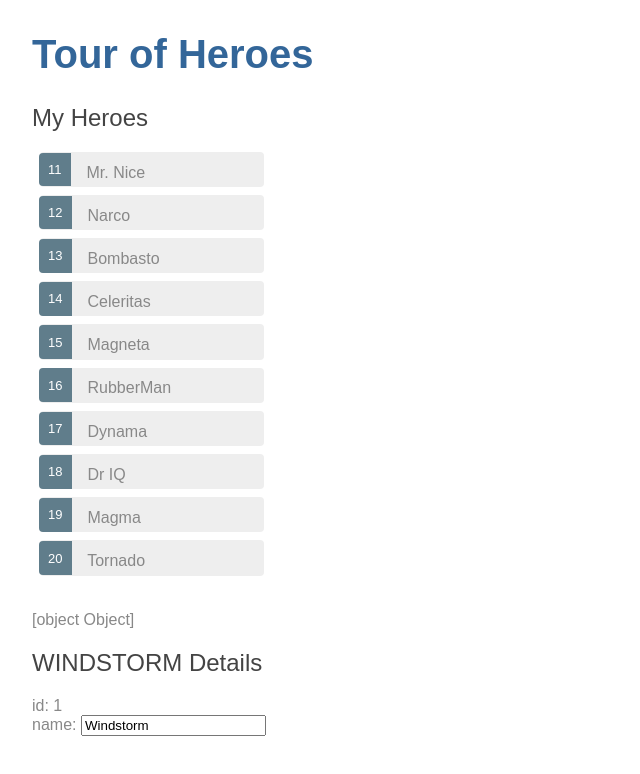
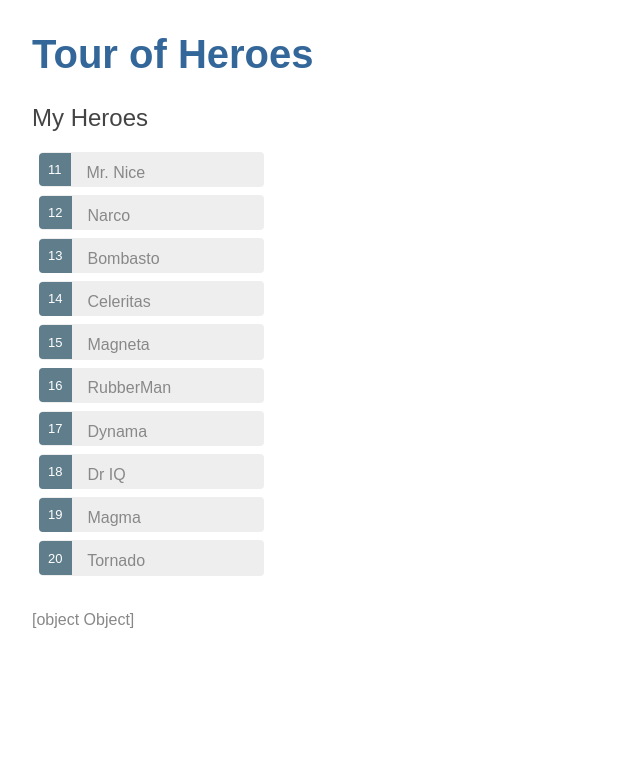
Before and after one commit to squeme/tour-of-heroes, an Angular app in the folder angular-tour-of-heroes/: page / in a window 1280 px wide. Shown: the top 774 px of the page, without its empty margins (0-640 px from the left). Built offline with nearby package versions, Linux system fonts and the light colour scheme.

Commit message:
ngIf y class

```diff
--- a/angular-tour-of-heroes/src/app/heroes/heroes.component.html
+++ b/angular-tour-of-heroes/src/app/heroes/heroes.component.html
@@ -1,16 +1,18 @@
 <h2>My Heroes</h2>
 <ul class="heroes">
-    <li *ngFor="let hero of heroes" (click)="onSelect(hero)">
-        <span class="badge">{{hero.id}}</span>
-        {{hero.name}}
-    </li>
+  <li *ngFor="let hero of heroes" [class.selected]="hero === selectedHero" (click)="onSelect(hero)">
+    <span class="badge">{{hero.id}}</span>
+    {{hero.name}}
+  </li>
 </ul>
 {{hero}}
-<h2>{{ hero.name | uppercase }} Details</h2>
-<div><span>id: </span>{{hero.id}}</div>
-
-<div>
+<div *ngIf="selectedHero">
+  <h2>{{ selectedHero.name | uppercase }} Details</h2>
+  <div>
+    <span>id: </span>{{selectedHero.id}}</div>
+  <div>
     <label> name:
-        <input [(ngModel)]="hero.name" placeholder="name">
+      <input [(ngModel)]="selectedHero.name" placeholder="name">
     </label>
+  </div>
 </div>
```
